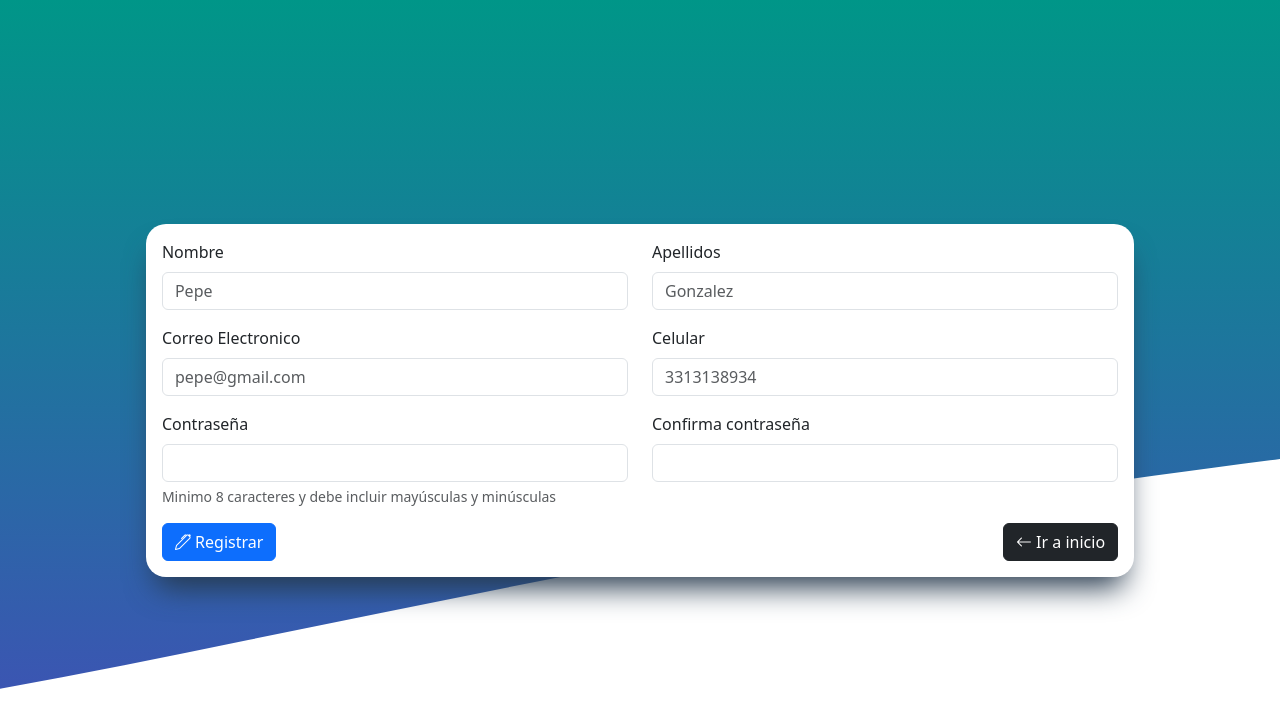
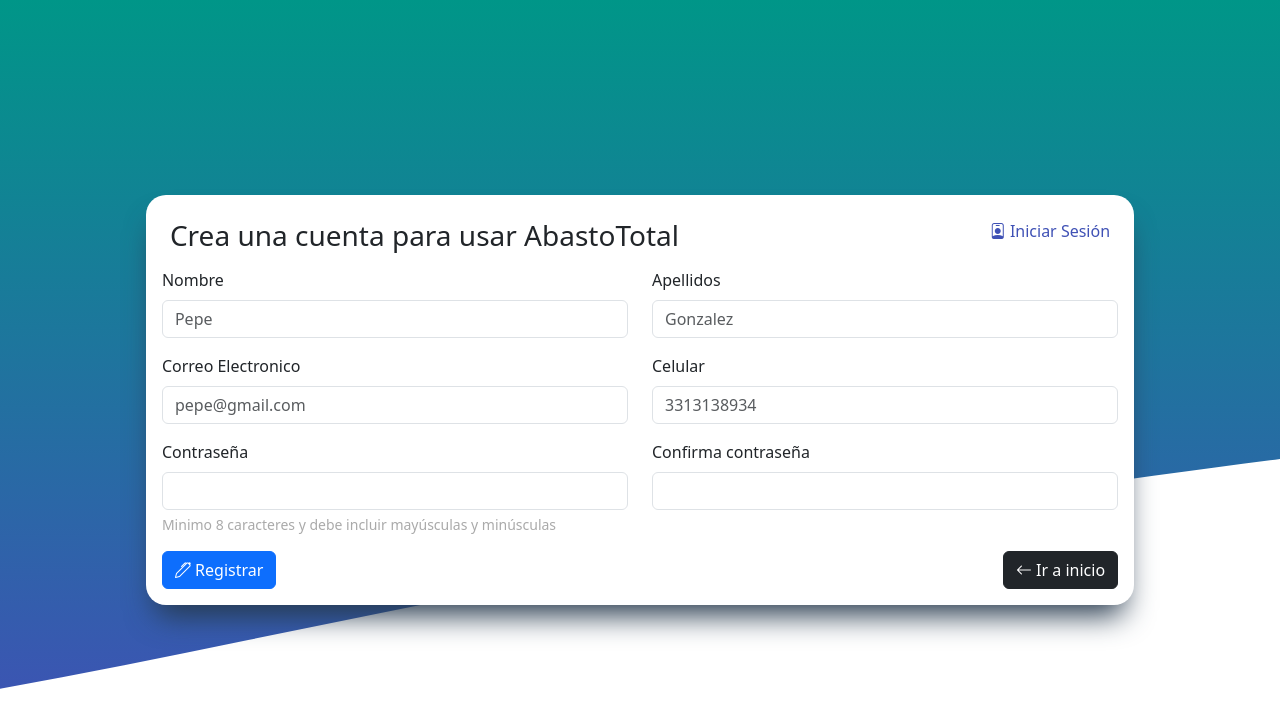
Before and after one commit to Erick-Hernandez-Ortega/AbastoTotal, an Angular app: page /register in a window 1280 px wide. Shown: the top 728 px of the page. Built offline with nearby package versions, Linux system fonts and the light colour scheme.

Commit message:
Se agrega nuevos elementos visuales a la vista de registrar

```diff
--- a/src/app/components/register/register.component.css
+++ b/src/app/components/register/register.component.css
@@ -9,6 +9,10 @@
   background-color: var(--blanco);
   box-shadow: rgb(38, 57, 77) 0px 20px 30px -10px;
   border-radius: 20px;
+}
+
+#emailHelp {
+  color: var(--silver);
 }
 
 @media (max-width: 575px) {
--- a/src/app/components/register/register.component.html
+++ b/src/app/components/register/register.component.html
@@ -2,35 +2,46 @@
 
 <div class="register vh-100 d-flex justify-content-center align-items-center" *ngIf="!loading">
     <div class="register-card p-3">
+        <div class="p-2 d-flex justify-content-between">
+            <h3>Crea una cuenta para usar AbastoTotal</h3>
+            <a routerLink="/login" class="text-decoration-none" style="color: var(--san-marino);">
+                <i class="bi bi-person-badge"></i>
+                Iniciar Sesión</a>
+        </div>
         <form (submit)="registrarUsuario()">
             <div class="row">
                 <div class="mb-3 col">
                     <label class="form-label">Nombre</label>
-                    <input type="text" class="form-control" name="i-name" placeholder="Pepe" required [(ngModel)]="name">
+                    <input type="text" class="form-control" name="i-name" placeholder="Pepe" required [(ngModel)]="name"
+                        autocomplete="off">
                 </div>
                 <div class="col mb-3">
                     <label class="form-label">Apellidos</label>
-                    <input type="text" class="form-control" name="i-lastname" placeholder="Gonzalez" required [(ngModel)]="last_names">
+                    <input type="text" class="form-control" name="i-lastname" placeholder="Gonzalez" required
+                        [(ngModel)]="last_names" autocomplete="off">
                 </div>
             </div>
             <div class="row">
                 <div class="col mb-3">
                     <label class="form-label">Correo Electronico</label>
-                    <input type="email" class="form-control" name="i-email" placeholder="pepe@gmail.com" [(ngModel)]="email">
+                    <input type="email" class="form-control" name="i-email" placeholder="pepe@gmail.com"
+                        [(ngModel)]="email" autocomplete="off">
                 </div>
                 <div class="col">
                     <label class="form-label">Celular</label>
-                    <input type="tel" class="form-control" name="i-phone" placeholder="3313138934" [(ngModel)]="phone">
+                    <input type="tel" class="form-control" name="i-phone" placeholder="3313138934" [(ngModel)]="phone"
+                        autocomplete="off">
                 </div>
             </div>
             <div class="row mb-3">
                 <div class="col">
                     <label class="form-label">Contraseña</label>
-                    <input type="password" class="form-control" name="i-password" required [(ngModel)]="password">
+                    <input type="password" class="form-control" name="i-password" required [(ngModel)]="password"
+                        autocomplete="off">
                 </div>
                 <div class="col">
                     <label class="form-label">Confirma contraseña</label>
-                    <input type="password" class="form-control" name="i-c-password" required>
+                    <input type="password" class="form-control" name="i-c-password" required autocomplete="off">
                 </div>
                 <div id="emailHelp" class="form-text">Minimo 8 caracteres y debe incluir mayúsculas y minúsculas</div>
             </div>
```
